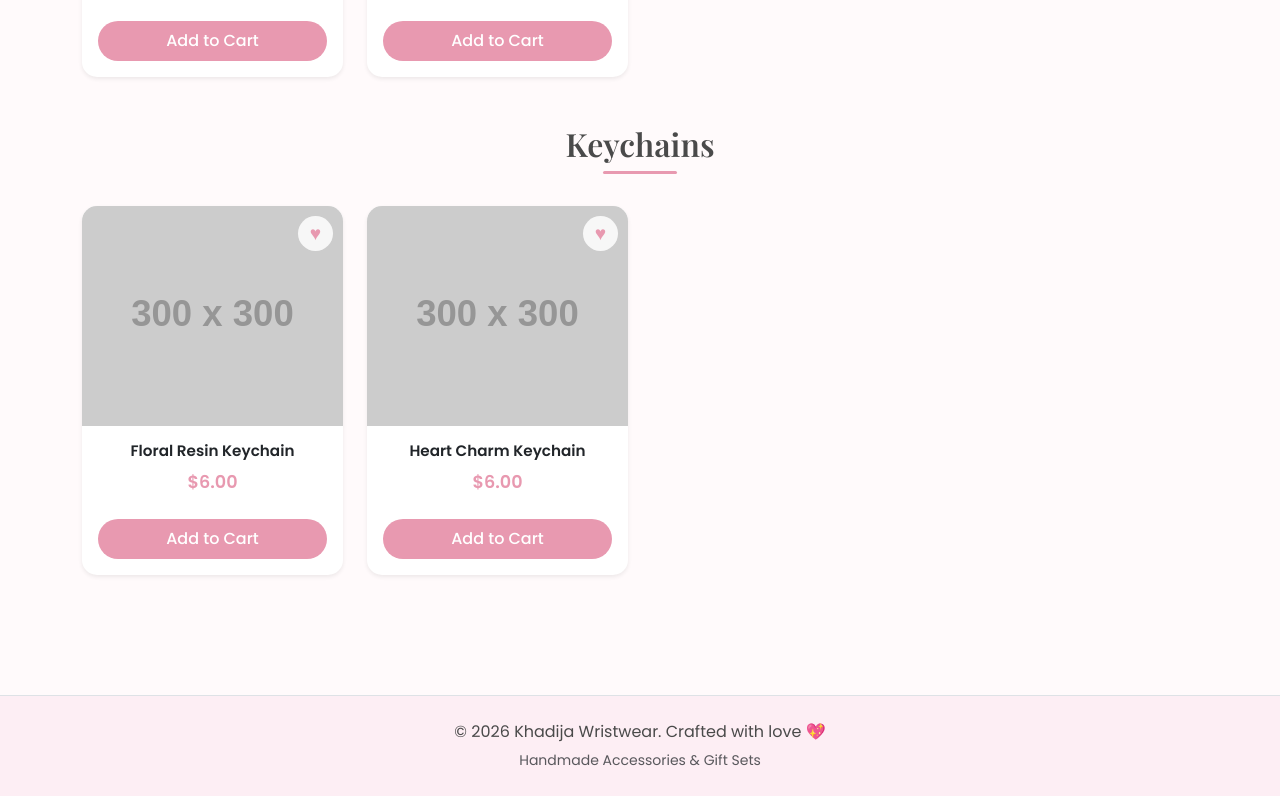
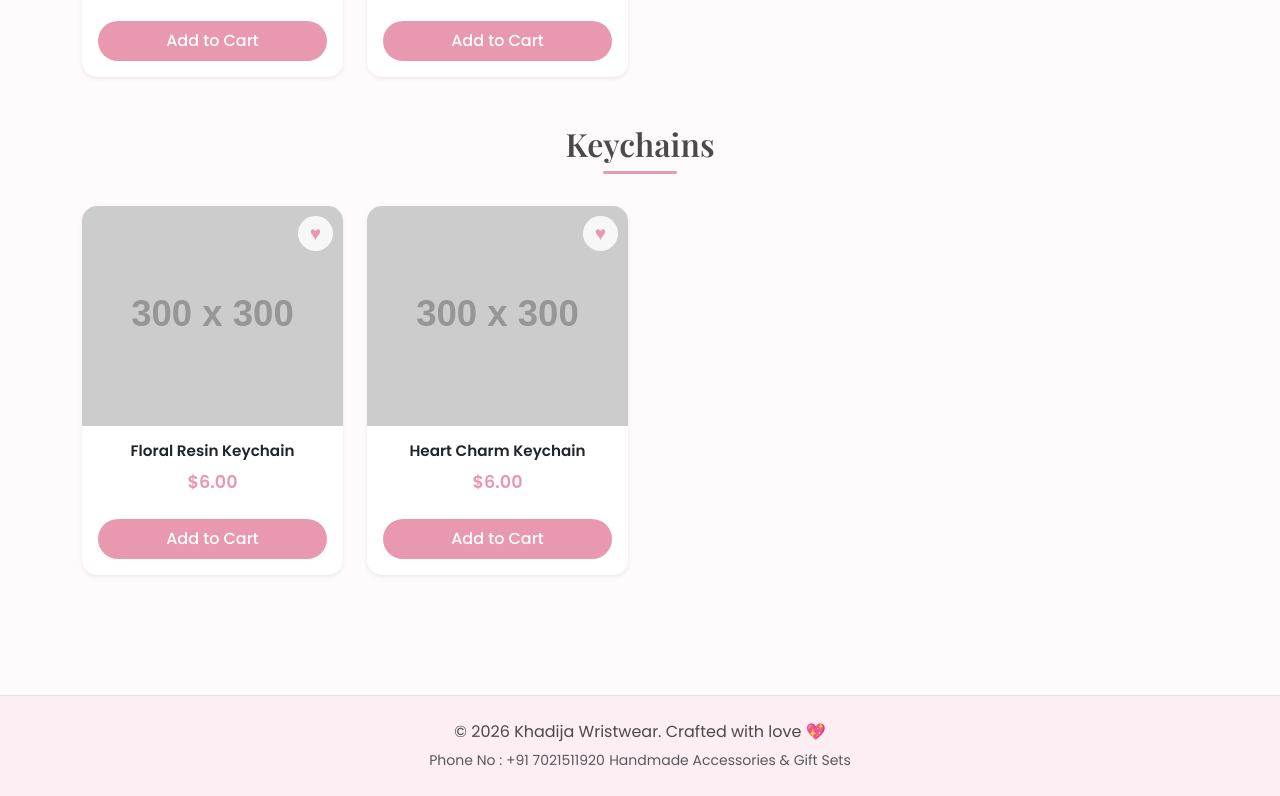
Before and after one commit to mutuz786/khadijawristwear, a plain HTML site: page index.html in a window 1280 px wide. Shown: the part 2291-3087 px from the top of the page. Drawn offline with nearby package versions, Linux system fonts and the light colour scheme.

Commit message:
Update index.html

```diff
--- a/index.html
+++ b/index.html
@@ -93,6 +93,7 @@
   <footer class="py-4 text-center border-top mt-5">
     <div class="container">
       <p class="mb-1">&copy; 2026 Khadija Wristwear. Crafted with love 💖</p>
+      <small class="text-muted">Phone No : +91 7021511920</small>
       <small class="text-muted">Handmade Accessories & Gift Sets</small>
     </div>
   </footer>
```
